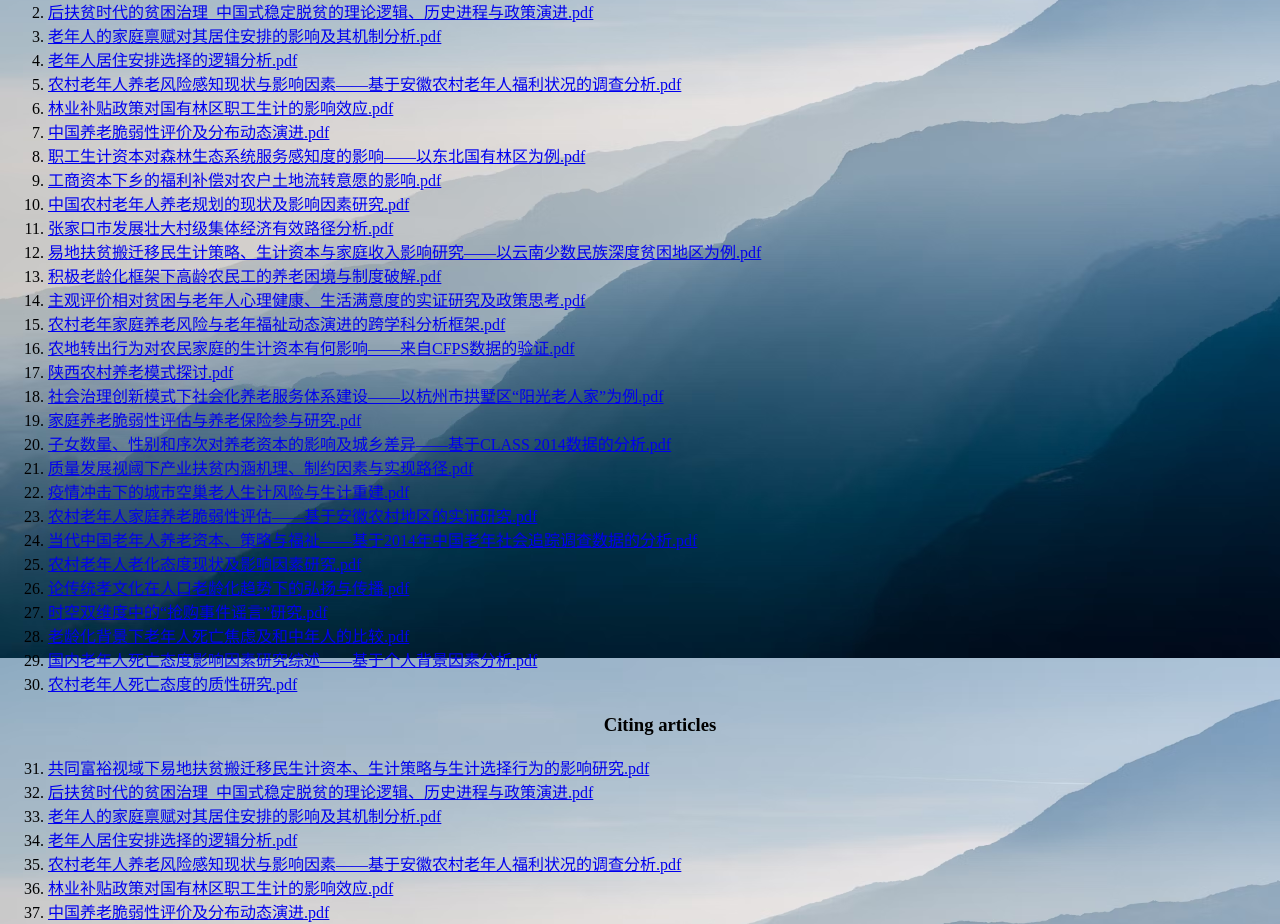
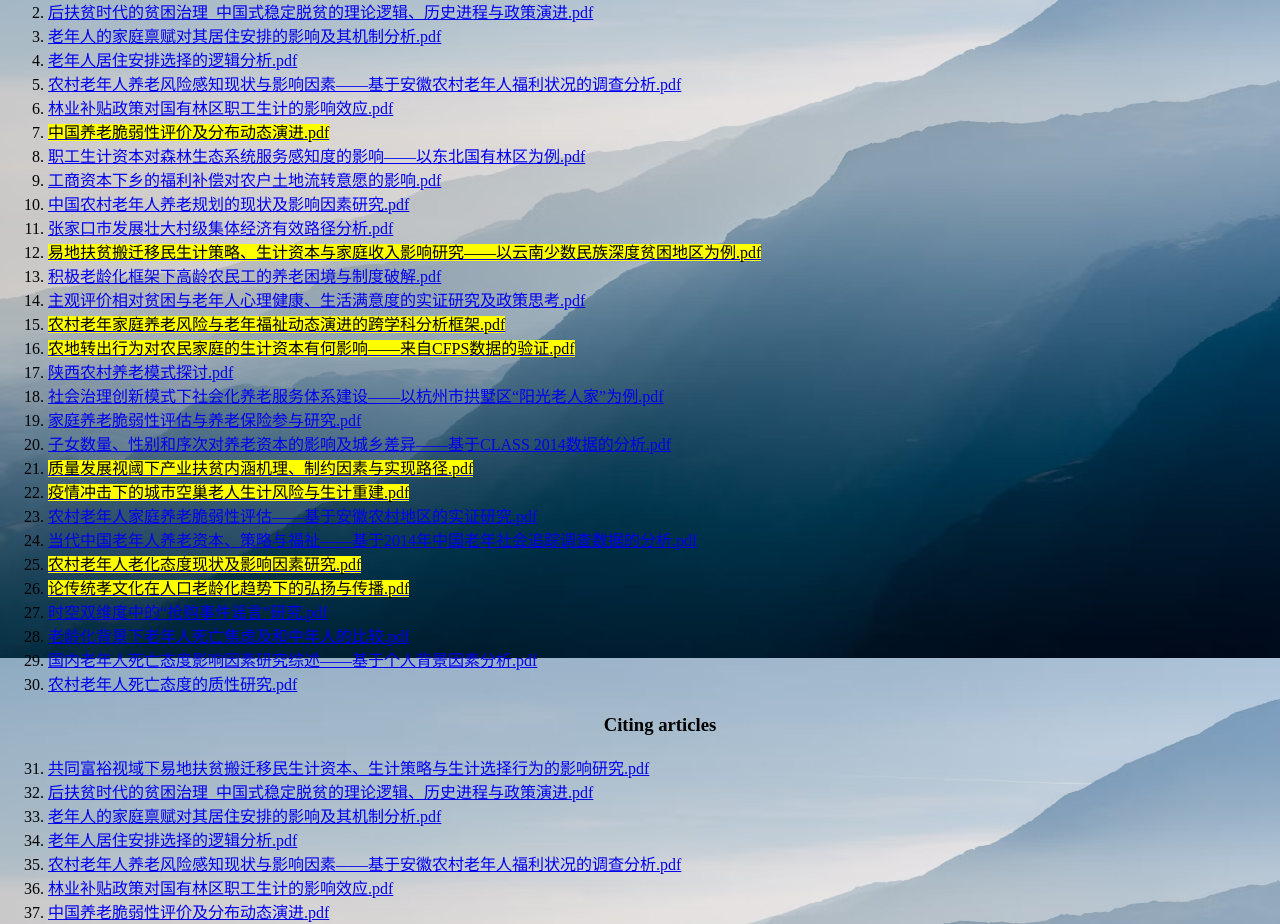
Before and after one commit to sayOnesa/dongmei_citation_site, a plain HTML site: page publications.html in a window 1280 px wide. Shown: the part 5742-6666 px from the top of the page. Drawn offline with Linux system fonts and the light colour scheme.

Commit message:
highlighted articles that are indexed

```diff
--- a/publications.html
+++ b/publications.html
@@ -309,26 +309,26 @@
         <li><a href="pdf/老年人居住安排选择的逻辑分析.pdf" target="_blank" title="directs to publication">老年人居住安排选择的逻辑分析.pdf</a></li>
         <li><a href="pdf/农村老年人养老风险感知现状与影响因素——基于安徽农村老年人福利状况的调查分析.pdf" target="_blank" title="directs to publication">农村老年人养老风险感知现状与影响因素——基于安徽农村老年人福利状况的调查分析.pdf</a></li>
         <li><a href="pdf/林业补贴政策对国有林区职工生计的影响效应.pdf" target="_blank" title="directs to publication">林业补贴政策对国有林区职工生计的影响效应.pdf</a></li>
-        <li><a href="pdf/中国养老脆弱性评价及分布动态演进.pdf" target="_blank" title="directs to publication">中国养老脆弱性评价及分布动态演进.pdf</a></li>
+        <li><a href="pdf/中国养老脆弱性评价及分布动态演进.pdf" target="_blank" title="directs to publication"><mark>中国养老脆弱性评价及分布动态演进.pdf</mark></a></li>
         <li><a href="pdf/职工生计资本对森林生态系统服务感知度的影响——以东北国有林区为例.pdf" target="_blank" title="directs to publication">职工生计资本对森林生态系统服务感知度的影响——以东北国有林区为例.pdf</a></li>
         <li><a href="pdf/工商资本下乡的福利补偿对农户土地流转意愿的影响.pdf" target="_blank" title="directs to publication">工商资本下乡的福利补偿对农户土地流转意愿的影响.pdf</a></li>
         <li><a href="pdf/中国农村老年人养老规划的现状及影响因素研究.pdf" target="_blank" title="directs to publication">中国农村老年人养老规划的现状及影响因素研究.pdf</a></li>
         <li><a href="pdf/张家口市发展壮大村级集体经济有效路径分析.pdf" target="_blank" title="directs to publication">张家口市发展壮大村级集体经济有效路径分析.pdf</a></li>
-        <li><a href="pdf/易地扶贫搬迁移民生计策略、生计资本与家庭收入影响研究——以云南少数民族深度贫困地区为例.pdf" target="_blank" title="directs to publication">易地扶贫搬迁移民生计策略、生计资本与家庭收入影响研究——以云南少数民族深度贫困地区为例.pdf</a></li>
+        <li><a href="pdf/易地扶贫搬迁移民生计策略、生计资本与家庭收入影响研究——以云南少数民族深度贫困地区为例.pdf" target="_blank" title="directs to publication"><mark>易地扶贫搬迁移民生计策略、生计资本与家庭收入影响研究——以云南少数民族深度贫困地区为例.pdf</mark></a></li>
         <li><a href="pdf/积极老龄化框架下高龄农民工的养老困境与制度破解.pdf" target="_blank" title="directs to publication">积极老龄化框架下高龄农民工的养老困境与制度破解.pdf</a></li>
         <li><a href="pdf/主观评价相对贫困与老年人心理健康、生活满意度的实证研究及政策思考.pdf" target="_blank" title="directs to publication">主观评价相对贫困与老年人心理健康、生活满意度的实证研究及政策思考.pdf</a></li>
-        <li><a href="pdf/农村老年家庭养老风险与老年福祉动态演进的跨学科分析框架.pdf" target="_blank" title="directs to publication">农村老年家庭养老风险与老年福祉动态演进的跨学科分析框架.pdf</a></li>
-        <li><a href="pdf/农地转出行为对农民家庭的生计资本有何影响——来自CFPS数据的验证.pdf" target="_blank" title="directs to publication">农地转出行为对农民家庭的生计资本有何影响——来自CFPS数据的验证.pdf</a></li>
+        <li><a href="pdf/农村老年家庭养老风险与老年福祉动态演进的跨学科分析框架.pdf" target="_blank" title="directs to publication"><mark>农村老年家庭养老风险与老年福祉动态演进的跨学科分析框架.pdf</mark></a></li>
+        <li><a href="pdf/农地转出行为对农民家庭的生计资本有何影响——来自CFPS数据的验证.pdf" target="_blank" title="directs to publication"><mark>农地转出行为对农民家庭的生计资本有何影响——来自CFPS数据的验证.pdf</mark></a></li>
         <li><a href="pdf/陕西农村养老模式探讨.pdf" target="_blank" title="directs to publication">陕西农村养老模式探讨.pdf</a></li>
         <li><a href="pdf/社会治理创新模式下社会化养老服务体系建设——以杭州市拱墅区“阳光老人家”为例.pdf" target="_blank" title="directs to publication">社会治理创新模式下社会化养老服务体系建设——以杭州市拱墅区“阳光老人家”为例.pdf</a></li>
         <li><a href="pdf/家庭养老脆弱性评估与养老保险参与研究.pdf" target="_blank" title="directs to publication">家庭养老脆弱性评估与养老保险参与研究.pdf</a></li>
         <li><a href="pdf/子女数量、性别和序次对养老资本的影响及城乡差异——基于CLASS 2014数据的分析.pdf" target="_blank" title="directs to publication">子女数量、性别和序次对养老资本的影响及城乡差异——基于CLASS 2014数据的分析.pdf</a></li>
-        <li><a href="pdf/质量发展视阈下产业扶贫内涵机理、制约因素与实现路径.pdf" target="_blank" title="directs to publication">质量发展视阈下产业扶贫内涵机理、制约因素与实现路径.pdf</a></li>
-        <li><a href="pdf/疫情冲击下的城市空巢老人生计风险与生计重建.pdf" target="_blank" title="directs to publication">疫情冲击下的城市空巢老人生计风险与生计重建.pdf</a></li>
+        <li><a href="pdf/质量发展视阈下产业扶贫内涵机理、制约因素与实现路径.pdf" target="_blank" title="directs to publication"><mark>质量发展视阈下产业扶贫内涵机理、制约因素与实现路径.pdf</mark></a></li>
+        <li><a href="pdf/疫情冲击下的城市空巢老人生计风险与生计重建.pdf" target="_blank" title="directs to publication"><mark>疫情冲击下的城市空巢老人生计风险与生计重建.pdf</mark></a></li>
         <li><a href="pdf/农村老年人家庭养老脆弱性评估——基于安徽农村地区的实证研究.pdf" target="_blank" title="directs to publication">农村老年人家庭养老脆弱性评估——基于安徽农村地区的实证研究.pdf</a></li>
         <li><a href="pdf/当代中国老年人养老资本、策略与福祉——基于2014年中国老年社会追踪调查数据的分析.pdf" target="_blank" title="directs to publication">当代中国老年人养老资本、策略与福祉——基于2014年中国老年社会追踪调查数据的分析.pdf</a></li>
-        <li><a href="pdf/农村老年人老化态度现状及影响因素研究.pdf" target="_blank" title="directs to publication">农村老年人老化态度现状及影响因素研究.pdf</a></li>
-        <li><a href="pdf/论传统孝文化在人口老龄化趋势下的弘扬与传播.pdf" target="_blank" title="directs to publication">论传统孝文化在人口老龄化趋势下的弘扬与传播.pdf</a></li>
+        <li><a href="pdf/农村老年人老化态度现状及影响因素研究.pdf" target="_blank" title="directs to publication"><mark>农村老年人老化态度现状及影响因素研究.pdf</mark></a></li>
+        <li><a href="pdf/论传统孝文化在人口老龄化趋势下的弘扬与传播.pdf" target="_blank" title="directs to publication"><mark>论传统孝文化在人口老龄化趋势下的弘扬与传播.pdf</mark></a></li>
         <li><a href="pdf/时空双维度中的“抢购事件谣言”研究.pdf" target="_blank" title="directs to publication">时空双维度中的“抢购事件谣言”研究.pdf</a></li>
         <li><a href="pdf/老龄化背景下老年人死亡焦虑及和中年人的比较.pdf" target="_blank" title="directs to publication">老龄化背景下老年人死亡焦虑及和中年人的比较.pdf</a></li>
         <li><a href="pdf/国内老年人死亡态度影响因素研究综述——基于个人背景因素分析.pdf" target="_blank" title="directs to publication">国内老年人死亡态度影响因素研究综述——基于个人背景因素分析.pdf</a></li>
```
